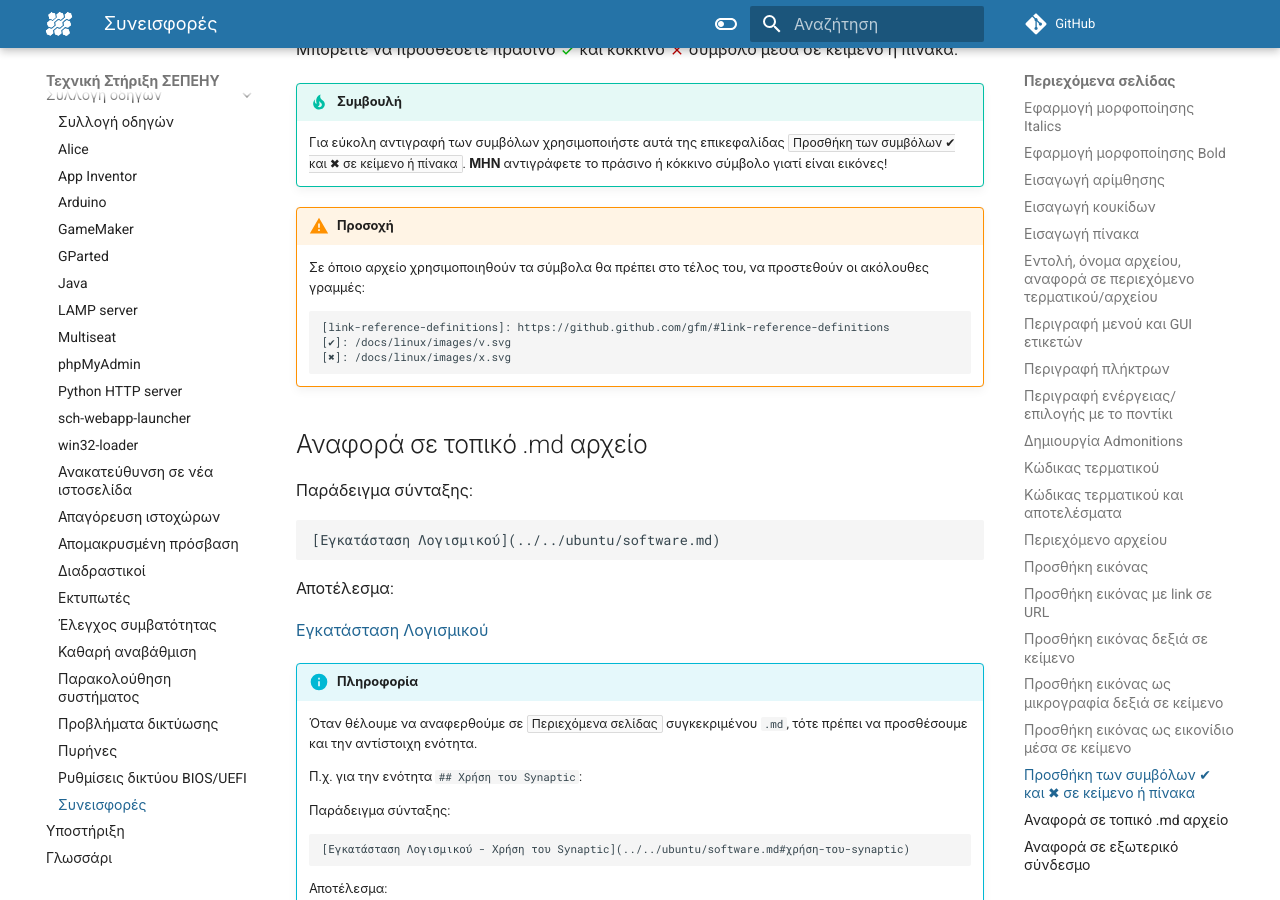
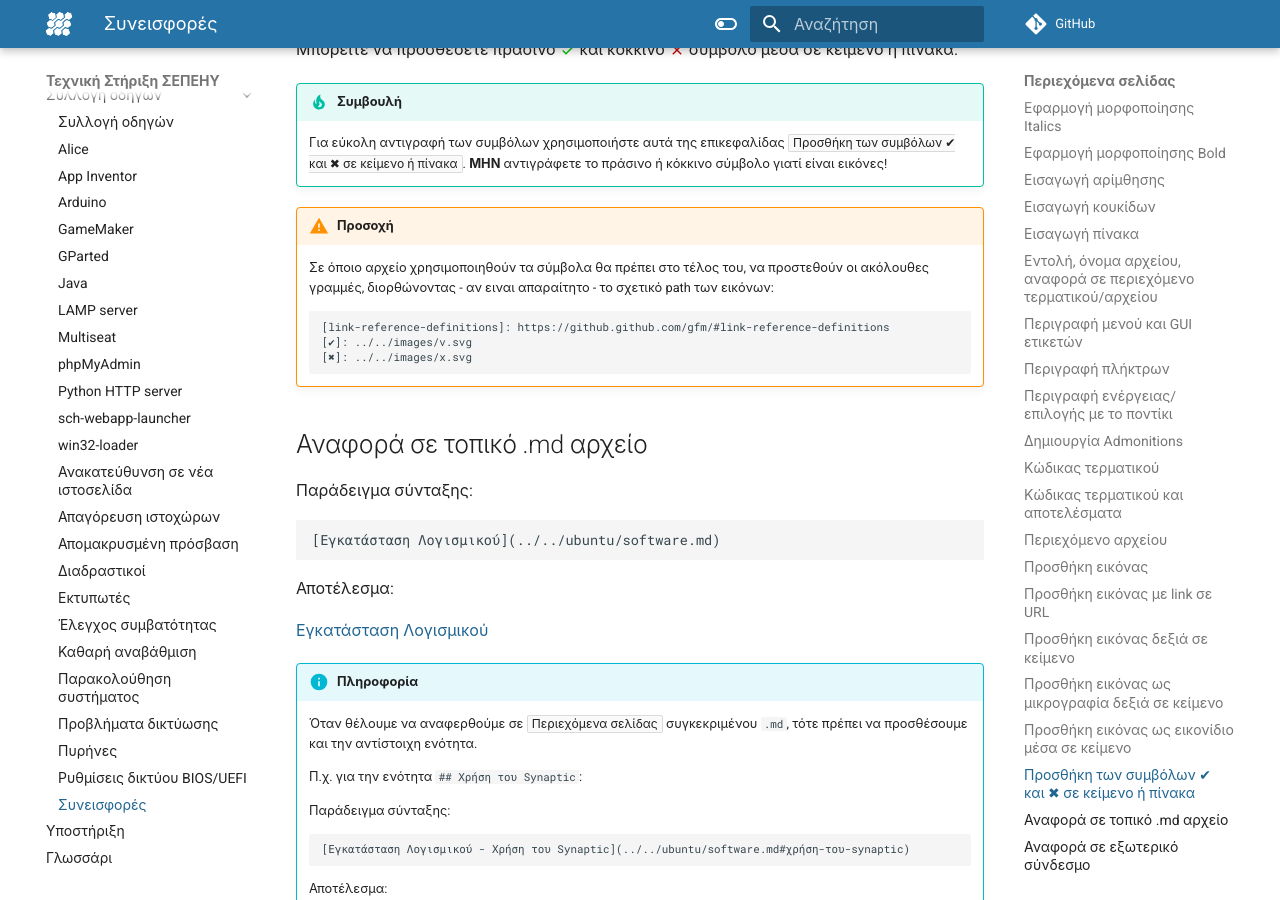
Before and after one commit to siahos/el.ltsp.org, an MkDocs documentation site: the page built from docs/guides/contributing/index.md, in a window 1280 px wide and 900 px high, scrolled down 8552 px. Built offline with MkDocs 1.6.1 and Material for MkDocs 9.7.7, drawn with Linux system fonts in a browser that asks for light colours; comment, search, counter and statistics services are not loaded.

Commit message:
update contributing

````diff
--- a/docs/guides/contributing/index.md
+++ b/docs/guides/contributing/index.md
@@ -328,11 +328,12 @@ $ μπορούμε να χρησιμοποιήσουμε το $
 
 !!! warning "Προσοχή"
     Σε όποιο αρχείο χρησιμοποιηθούν τα σύμβολα θα πρέπει στο τέλος του, να
-    προστεθούν οι ακόλουθες γραμμές:
+    προστεθούν οι ακόλουθες γραμμές, διορθώνοντας - αν ειναι απαραίτητο - το
+    σχετικό path των εικόνων:
     ```text
     [link-reference-definitions]: https://github.github.com/gfm/#link-reference-definitions
-    [✔]: /docs/linux/images/v.svg
-    [✖]: /docs/linux/images/x.svg
+    [✔]: ../../images/v.svg
+    [✖]: ../../images/x.svg
     ```
 
 ## Αναφορά σε τοπικό .md αρχείο
@@ -436,5 +437,5 @@ Ignore these, they're just tests. You can see the source code [on github](https:
 [!NOTE]: #md-note
 
 [link-reference-definitions]: https://github.github.com/gfm/#link-reference-definitions
-[✔]: /docs/linux/images/v.svg
-[✖]: /docs/linux/images/x.svg
+[✔]: ../../images/v.svg
+[✖]: ../../images/x.svg
````
